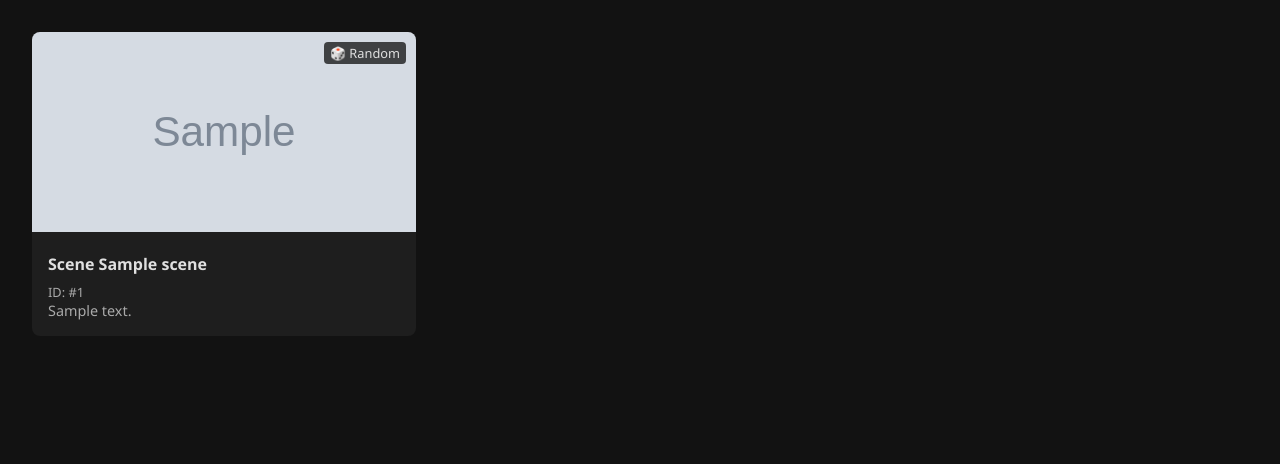
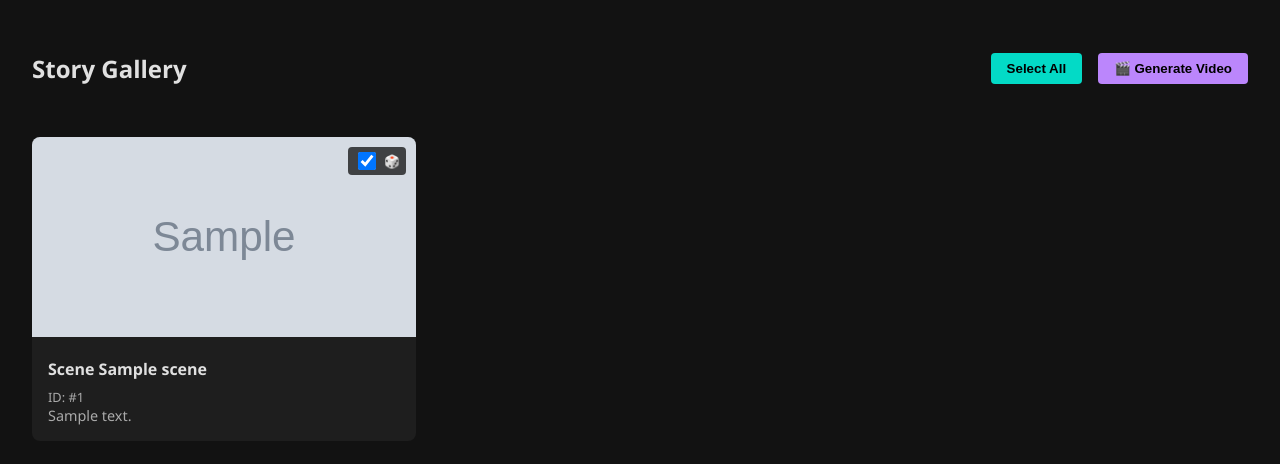
Before and after one commit to chromedot/zoetrope, a FastAPI app: template studio/templates/gallery.html in a window 1280 px wide. Shown: the part 65-529 px from the top of the page. Run offline with FastAPI, Linux system fonts and the light colour scheme; the template is opened without the code that fills it: most values are stand-ins (such as "Sample title", 1, 10 or a date in 2020); grey boxes marked "Sample" are stand-in pictures; parts of the project's set-up code (start-up, migrations or seed data) failed here and were passed over.

Commit message:
feat(ui): Implement scene selection and video generation trigger in Gallery

```diff
--- a/studio/templates/gallery.html
+++ b/studio/templates/gallery.html
@@ -53,6 +53,14 @@
 {% endblock %}
 
 {% block content %}
+<div style="display: flex; justify-content: space-between; align-items: center; margin-bottom: 2rem;">
+    <h2>Story Gallery</h2>
+    <div style="display: flex; gap: 1rem; align-items: center;">
+        <button id="select-all-btn" class="btn-secondary">Select All</button>
+        <button id="generate-video-btn" title="Stitch selected scenes into a video">🎬 Generate Video</button>
+    </div>
+</div>
+
 <div class="gallery-grid">
     {% for scene in scenes %}
     <div class="scene-card" onclick="window.location.href='/scene/{{ loop.index0 }}'">
@@ -62,8 +70,11 @@
         <div class="card-image" style="display:flex;align-items:center;justify-content:center;">No Image</div>
         {% endif %}
 
-        <div class="status-badge">
-            {% if scene.status == 'locked' %}🔒 Locked{% else %}🎲 Random{% endif %}
+        <div class="status-badge" style="display: flex; align-items: center; gap: 5px;">
+            <input type="checkbox" class="scene-checkbox" data-path="{{ scene.image_path }}"
+                   {% if scene.image_path %}checked{% else %}disabled{% endif %}
+                   onclick="event.stopPropagation();" style="width: 18px; height: 18px; cursor: pointer;">
+            {% if scene.status == 'locked' %}🔒{% else %}🎲{% endif %}
         </div>
 
         <div class="card-content">
@@ -75,3 +86,51 @@
     {% endfor %}
 </div>
 {% endblock %}
+
+{% block scripts %}
+<script>
+    document.getElementById('select-all-btn').addEventListener('click', () => {
+        const checkboxes = document.querySelectorAll('.scene-checkbox:not(:disabled)');
+        const allChecked = Array.from(checkboxes).every(cb => cb.checked);
+        checkboxes.forEach(cb => cb.checked = !allChecked);
+        document.getElementById('select-all-btn').textContent = allChecked ? 'Select All' : 'Unselect All';
+    });
+
+    document.getElementById('generate-video-btn').addEventListener('click', async () => {
+        const selectedCheckboxes = document.querySelectorAll('.scene-checkbox:checked');
+        const files = Array.from(selectedCheckboxes).map(cb => 'output/' + cb.dataset.path);
+
+        if (files.length === 0) {
+            alert('Please select at least one scene with an image.');
+            return;
+        }
+
+        const storyName = window.location.pathname.includes('geronimo') ? 'geronimo' : 'geronimo'; // Hardcoded for now as per app.py default
+        // Actually, we should ideally get story name from context, but app.py currently only supports one.
+
+        if (!confirm(`Generate a video from ${files.length} scenes?`)) return;
+
+        try {
+            const response = await fetch('/api/generate_video', {
+                method: 'POST',
+                headers: { 'Content-Type': 'application/json' },
+                body: JSON.stringify({
+                    story_name: 'geronimo',
+                    files: files,
+                    transition: 'none',
+                    duration: 2.0
+                })
+            });
+            const data = await response.json();
+            if (data.status === 'submitted') {
+                alert('Video generation started in the background! You can check the status in the Video Gallery soon.');
+            } else {
+                alert('Error starting video generation.');
+            }
+        } catch (error) {
+            console.error('Error:', error);
+            alert('An error occurred.');
+        }
+    });
+</script>
+{% endblock %}
```
